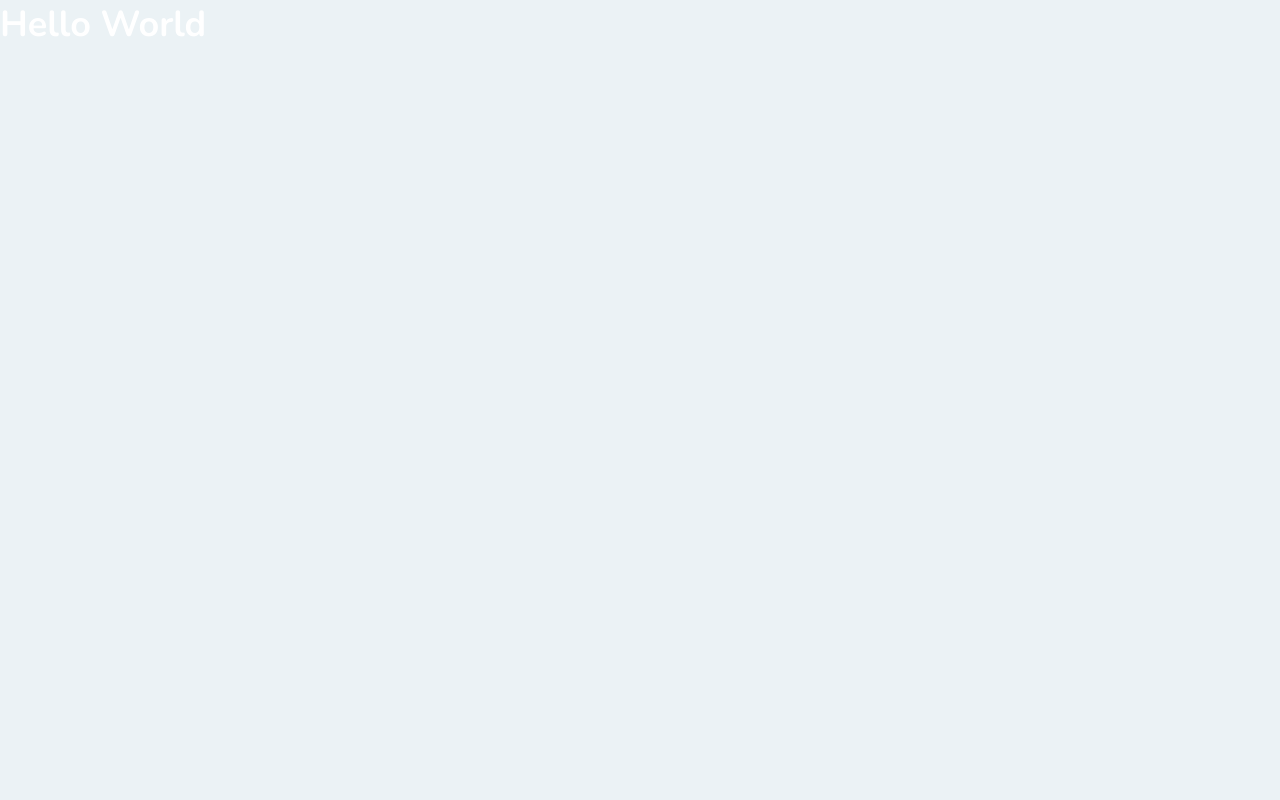
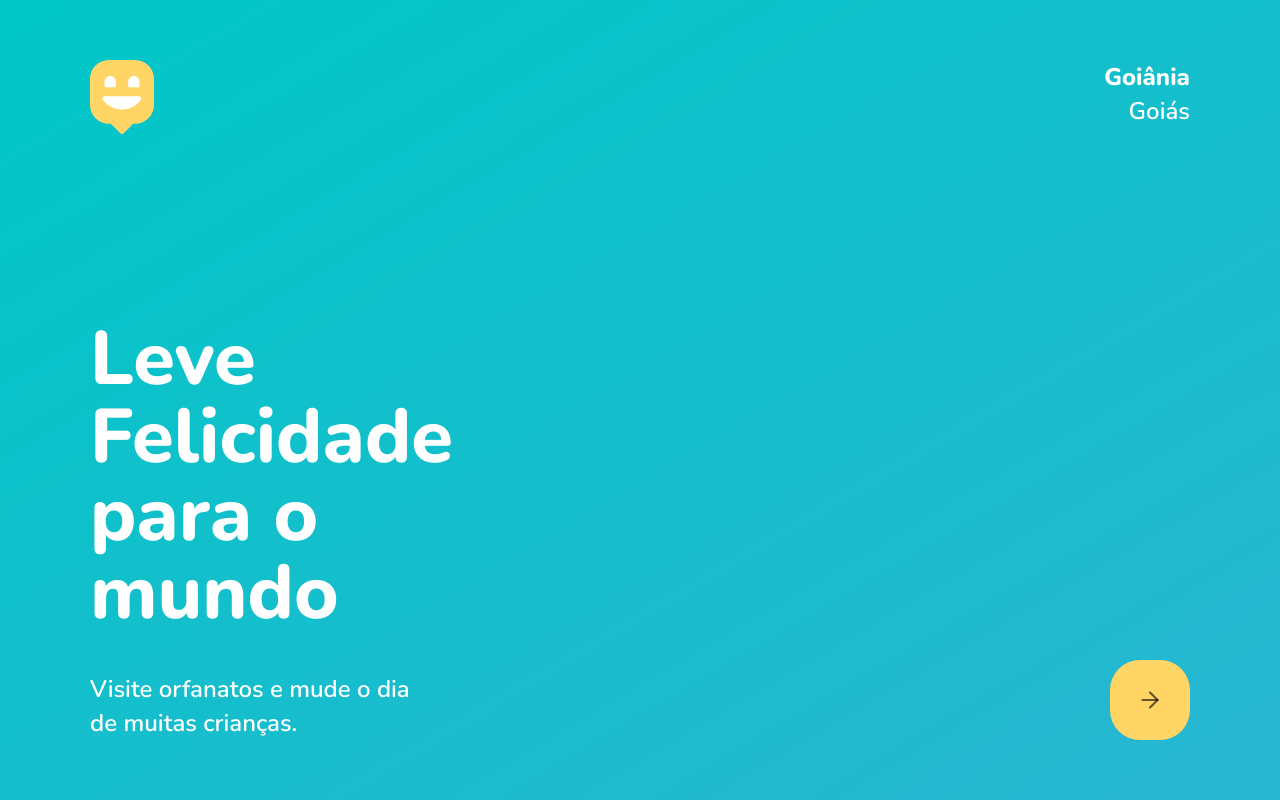
Before and after one commit to TheHumphrey/tcc_frontend, a React (Create React App) app: page / in a window 1280 px wide. Built offline with nearby package versions, Linux system fonts and the light colour scheme.

Commit message:
update css

```diff
--- a/package.json
+++ b/package.json
@@ -12,6 +12,7 @@
     "@types/react-dom": "^17.0.0",
     "react": "^17.0.2",
     "react-dom": "^17.0.2",
+    "react-icons": "^4.2.0",
     "react-scripts": "4.0.3",
     "typescript": "^4.1.2",
     "web-vitals": "^1.0.1"
--- a/src/App.tsx
+++ b/src/App.tsx
@@ -1,11 +1,32 @@
 import React from "react";
 
+import { FiArrowRight } from "react-icons/fi";
+
 import "./styles/global.css";
+import "./styles/pages/landing.css";
+
+import logoImg from "./images/logo.svg";
 
 const App = () => {
   return (
-    <div className="App">
-      <h1>Hello World</h1>
+    <div id="page-landing">
+      <div className="content-wrapper">
+        <img src={logoImg} alt="logo" />
+
+        <main>
+          <h1>Leve Felicidade para o mundo</h1>
+          <p>Visite orfanatos e mude o dia de muitas crianças.</p>
+        </main>
+
+        <div className="location">
+          <strong>Goiânia</strong>
+          <span>Goiás</span>
+        </div>
+
+        <a href="" className="enter-app">
+          {<FiArrowRight size={26} color="rgba(0,0,0,0.6)" />}
+        </a>
+      </div>
     </div>
   );
 };
--- /dev/null
+++ b/src/styles/pages/landing.css
@@ -0,0 +1,78 @@
+#page-landing {
+  width: 100vw;
+  height: 100vh;
+  background: linear-gradient(329.54deg, #29b6d1 0%, #00c7c7 100%);
+
+  display: flex;
+  justify-content: center;
+  align-items: center;
+}
+
+#page-landing .content-wrapper {
+  position: relative;
+
+  width: 100%;
+  max-width: 1100px;
+
+  height: 100%;
+  max-height: 680px;
+
+  display: flex;
+  align-items: flex-start;
+  flex-direction: column;
+  justify-content: space-between;
+}
+
+#page-landing .content-wrapper main {
+  max-width: 350px;
+}
+#page-landing .content-wrapper main h1 {
+  font-size: 76px;
+  font-weight: 900;
+  line-height: 78px;
+}
+
+#page-landing .content-wrapper main p {
+  margin-top: 40px;
+  font-size: 24px;
+  line-height: 34px;
+}
+
+.content-wrapper .location {
+  position: absolute;
+  right: 0;
+  top: 0;
+
+  font-size: 24px;
+  line-height: 34px;
+
+  display: flex;
+  flex-direction: column;
+
+  text-align: right;
+}
+
+.content-wrapper .location strong {
+  font-weight: 800;
+}
+
+.content-wrapper .enter-app {
+  position: absolute;
+  right: 0;
+  bottom: 0;
+
+  width: 80px;
+  height: 80px;
+  background: #ffd666;
+  border-radius: 30px;
+
+  display: flex;
+  align-items: center;
+  justify-content: center;
+
+  transition: background-color 0.2s;
+}
+
+.content-wrapper .enter-app:hover {
+  background: #96feff;
+}
```
Also changed, not shown: 1 other file (tests, documents, lock files or other folders).
